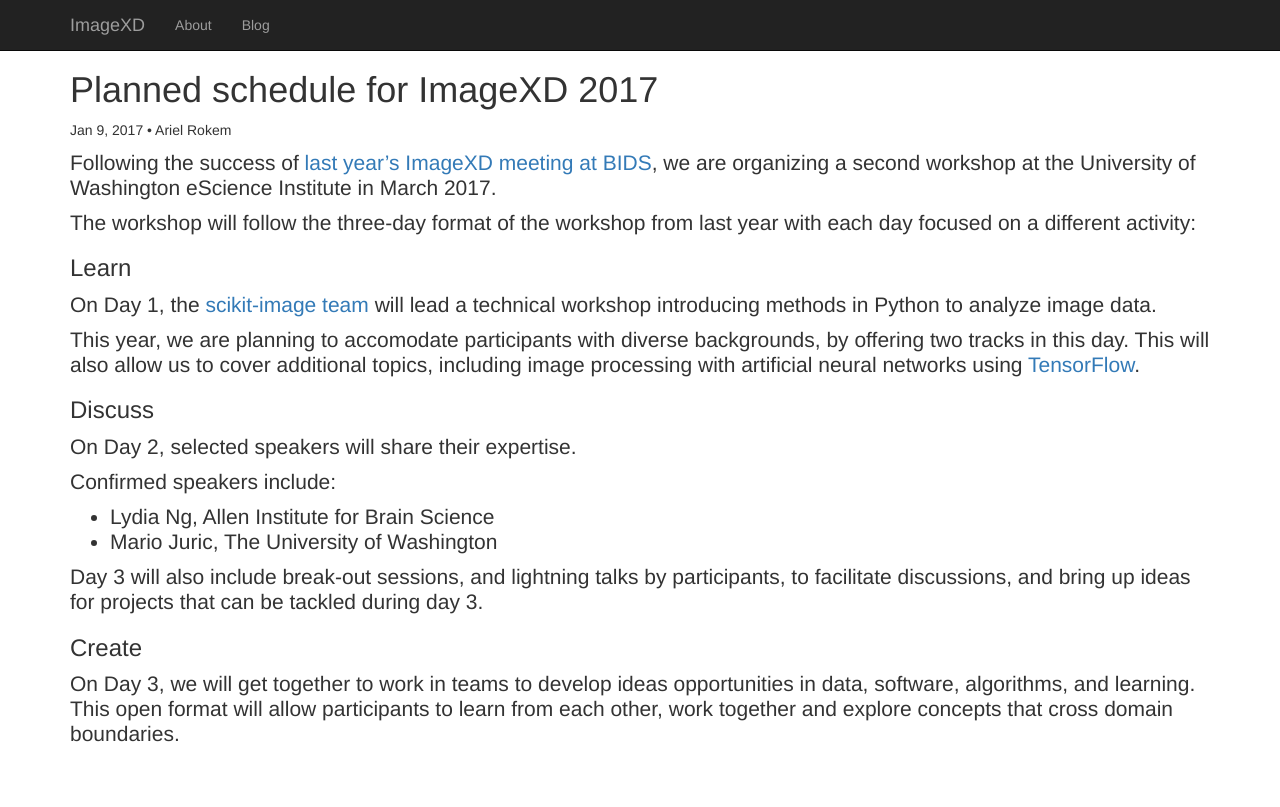
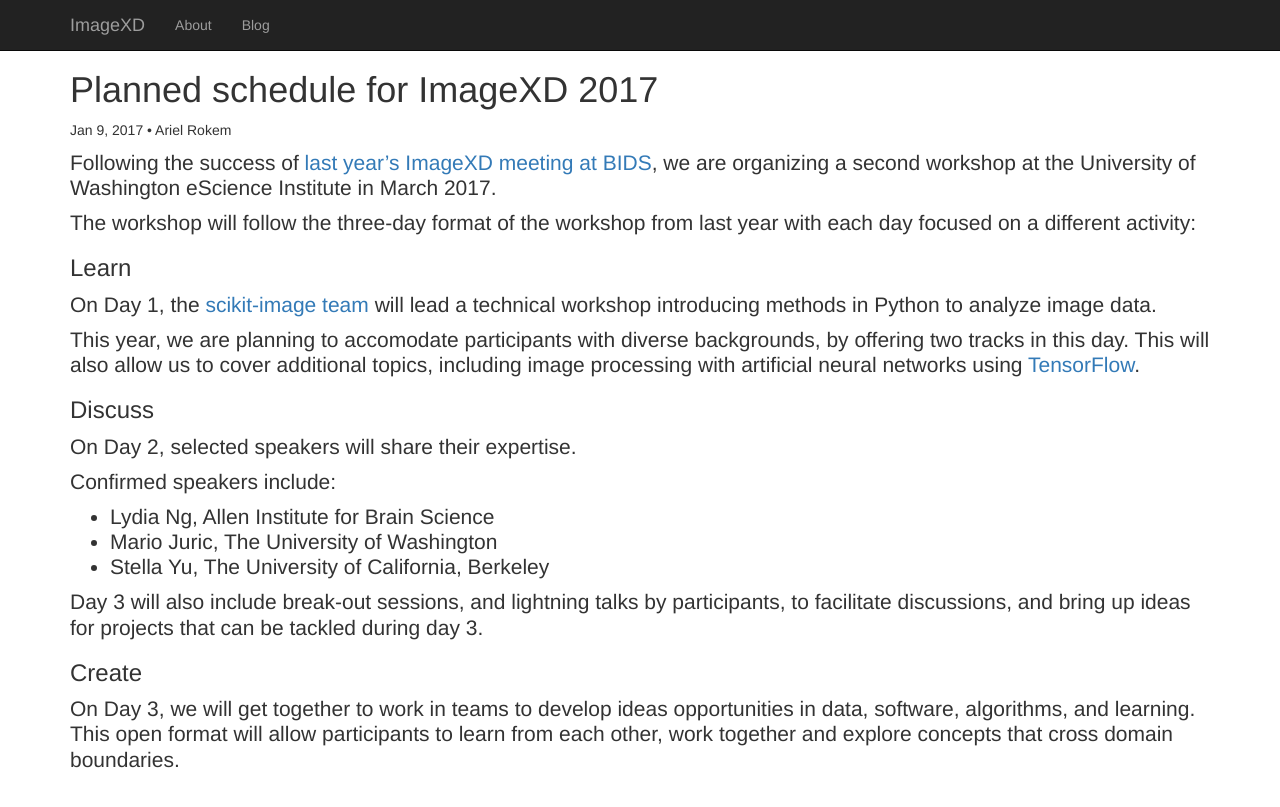
Before and after one commit to imagexd/imagexd.github.io, a Jekyll site: the page built from _posts/2017-01-09-plans-for-round-2.md, in a window 1280 px wide. Shown: the top 807 px of the page. Built offline with Jekyll 4.4.1, drawn with Linux system fonts in a browser that asks for light colours.

Commit message:
Add Stella Yu to confirmed speakers.

```diff
--- a/_posts/2017-01-09-plans-for-round-2.md
+++ b/_posts/2017-01-09-plans-for-round-2.md
@@ -31,6 +31,7 @@ Confirmed speakers include:
 
 - Lydia Ng, Allen Institute for Brain Science
 - Mario Juric, The University of Washington
+- Stella Yu, The University of California, Berkeley
 
 Day 3 will also include break-out sessions, and lightning talks by participants,
 to facilitate discussions, and bring up ideas for projects that can be tackled
```
